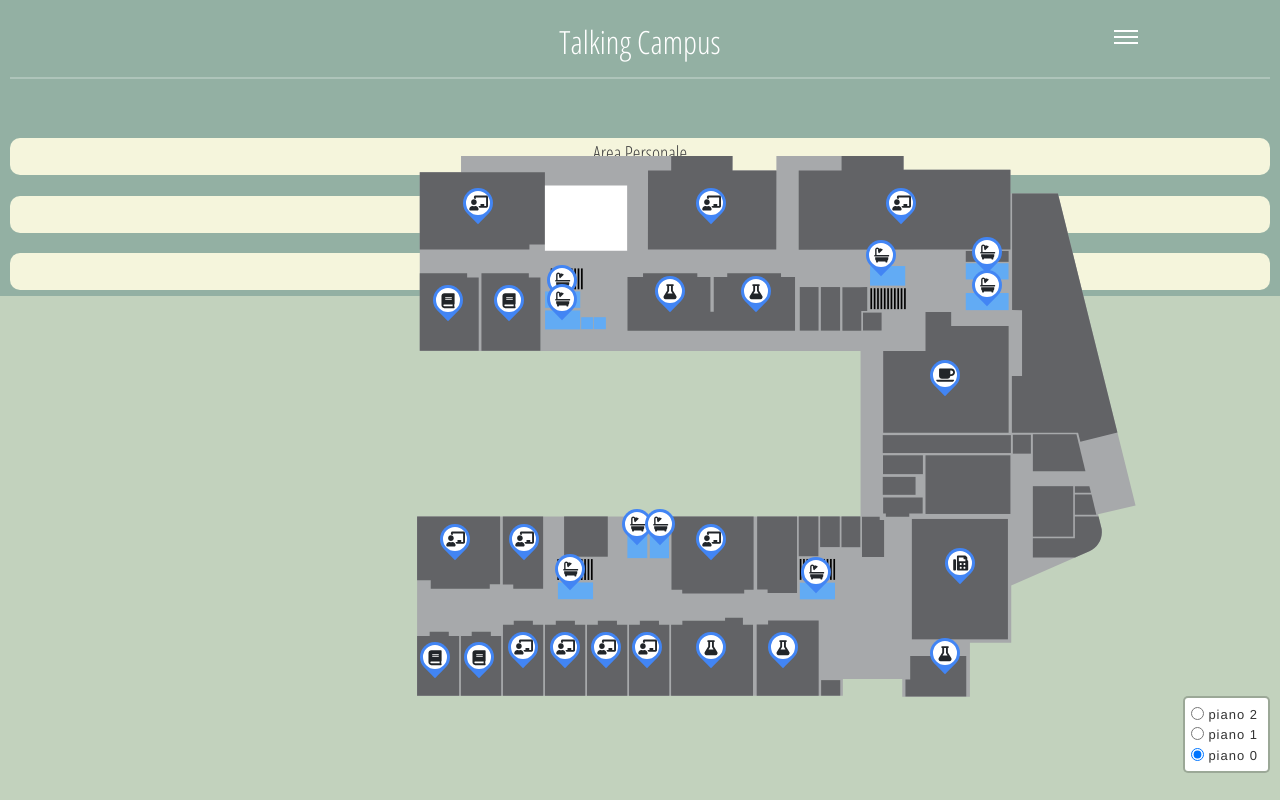
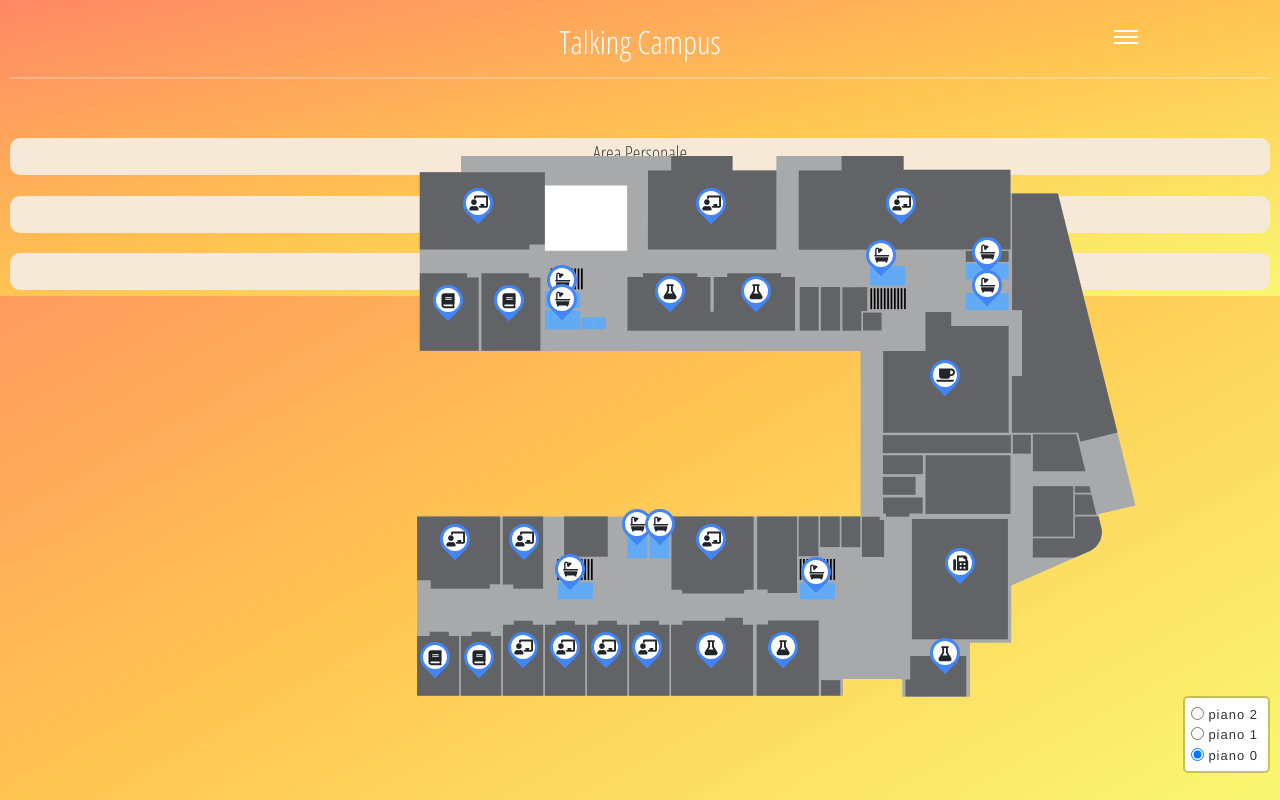
Before and after one commit to luzzo98/TalkingCampus, a React (Create React App) app: page /main-page in a window 1280 px wide. Built offline with nearby package versions, Linux system fonts and the light colour scheme.

Commit message:
modified colors of screen

```diff
--- a/package.json
+++ b/package.json
@@ -27,6 +27,7 @@
     "react-leaflet": "^3.2.1",
     "react-router-dom": "^5.3.0",
     "react-scripts": "4.0.3",
+    "react-tiger-transition": "^4.1.2",
     "sass": "^1.38.0",
     "typescript": "^4.1.2",
     "web-vitals": "^1.0.1"
@@ -49,6 +50,7 @@
     "not op_mini all"
   ],
   "devDependencies": {
+    "@react-spring/types": "^9.2.4",
     "@types/jquery": "^3.5.6",
     "@types/leaflet": "^1.7.4",
     "@types/react-router-dom": "^5.1.8"
--- a/src/App.tsx
+++ b/src/App.tsx
@@ -1,13 +1,13 @@
 import React, {useState} from 'react';
 import InitialForm from "./components/InitialForm";
 import './styles/App.css';
-import {Switch, Link, BrowserRouter as Router, Route} from "react-router-dom";
+import {Switch, BrowserRouter as Router, Route, Link} from "react-router-dom";
 import MainPage from "./components/MainPage";
 
 const App:React.FC = () => {
 
-    function linkToRoute(text: string) {
-        return <Link to={"/main-page"}>{text}</Link>
+    function linkToRoute(path: string, text: string):JSX.Element {
+        return <Link to={path}>{text}</Link>
     }
 
     return (
--- a/src/components/AsideMenù.tsx
+++ b/src/components/AsideMenù.tsx
@@ -1,5 +1,7 @@
 import '../styles/mainPageStyle/mainPageStyle.scss';
 import 'bootstrap/dist/css/bootstrap.min.css';
+import {BrowserRouter as Router, Route, Switch, Link} from "react-router-dom";
+import InitialForm from "./InitialForm";
 
 interface Props {
     id: number;
@@ -46,10 +48,12 @@
                     <h3>Ciao {name}!</h3>
                     <img src={img} className="avatar-holder"/>
                 </div>
-                {selectProfileMenu(role)}
-                <button className="corner-button logout-button">
-                    <span>Logout</span>
-                </button>
+                <Router>
+                    {selectProfileMenu(role)}
+                    <button className="corner-button logout-button">
+                        <span>Logout</span>
+                    </button>
+                </Router>
             </nav>
         </header>
     );
--- a/src/components/InitialForm.tsx
+++ b/src/components/InitialForm.tsx
@@ -4,11 +4,11 @@
 import {Link, BrowserRouter as Router} from "react-router-dom"
 const { TabPane } = Tabs;
 
-interface props {
-    linkToRoute: (text: string) => JSX.Element
+interface Props {
+    linkToRoute: (path: string, text: string) => JSX.Element
 }
 
-const InitialForm:React.FC<props> = ({linkToRoute}) => {
+const InitialForm:React.FC<Props> = ({linkToRoute}) => {
 
     const [username, setUserName] = useState("")
     const [passw, setPassw] = useState("")
@@ -53,7 +53,7 @@
                             // wrapperCol={{ offset: 8, span: 16 }}
                         >
                             <Button type="primary" htmlType="submit">
-                                {linkToRoute("Accedi")}
+                                {linkToRoute("/main-page","Accedi")}
                             </Button>
                         </Form.Item>
                     </Form>
--- a/src/components/MainPage.tsx
+++ b/src/components/MainPage.tsx
@@ -6,12 +6,12 @@
 
 const MainPage:React.FC = () => {
     return (
-        <body>
+        <div className={"main-container"}>
             <AsideMenu id={0} name={"Giovanni"} img={img} role={"student"}/>
             <main>
                 <MapBox />
             </main>
-        </body>
+        </div>
     );
 }
 
--- a/src/styles/App.css
+++ b/src/styles/App.css
@@ -13,7 +13,6 @@
   display: block;
   left: 0;
   right: 0;
-
 
   filter: blur(4px);
   -webkit-filter: blur(4px);
@@ -97,3 +96,7 @@
   background: #141414;
   border-color: #141414;
 }
+
+button > a {
+  text-decoration: none;
+}
--- a/src/styles/mainPageStyle/card.scss
+++ b/src/styles/mainPageStyle/card.scss
@@ -7,12 +7,12 @@
   box-sizing: border-box;
 }
 
-html, body {
+html, .main-container {
   width: 100%;
   height: 100%;
 }
 
-body {
+.main-container {
   background: #202020;
   font-family: 'Krub', sans-serif;
 }
@@ -26,10 +26,10 @@
 .card {
   position: relative;
   margin-bottom: 20px;
-  z-index: -1;
+  z-index: 10;
   width: 100%;
   height: 30%;
-  background-color: variables.$aside_background !important;
+  background: variables.$gradient !important;
   border: 0px solid white !important;
   overflow: hidden;
 
--- a/src/styles/mainPageStyle/mainPageStyle.scss
+++ b/src/styles/mainPageStyle/mainPageStyle.scss
@@ -4,15 +4,29 @@
 
 html {
   margin: 0px;
+  overflow: hidden;
 }
 
-body {
+.main-container {
   width: 100%;
-  overflow-x: hidden;
+  overflow: hidden;
   font-family: variables.$main-font;
   font-weight: 400;
   letter-spacing: 1px;
-  overflow: hidden;
+  animation-name: slide-in;
+  animation-duration: 1s;
+  animation-direction: alternate;
+}
+
+@keyframes slide-in {
+  from {
+    margin-left: 100%;
+  }
+
+  to {
+    margin-left: 0%;
+    width: 100%;
+  }
 }
 
 h1 {
@@ -87,7 +101,7 @@
   #map {
     width: 100%;
     height: 90vh;
-    background: variables.$start_color;
+    background: variables.$gradient;
     margin-right: 0px;
     flex-direction: row-reverse;
     position: relative;
@@ -255,9 +269,8 @@
   display: block;
   width: 100%;
   height: 10vh;
-  //position: fixed;
   left: 0px;
-  background: #efefef;
+  background: variables.$gradient;
   padding: 10px 10px 10px 50px;
   font-size: 30px;
   line-height: 30px;
@@ -273,7 +286,7 @@
   left:-17%;
   height: 100%;
   width: 17%;
-  background: variables.$aside_background;
+  background: variables.$gradient;
   overflow-x: hidden;
   overflow-y: hidden;
   padding: 10px;
@@ -315,7 +328,7 @@
   color:white;
 }
 
-body {
+.main-container {
   button {
     width: 100%;
     margin-bottom: 15%;
--- a/src/styles/mainPageStyle/mediaQueries.scss
+++ b/src/styles/mainPageStyle/mediaQueries.scss
@@ -7,7 +7,7 @@
     @include variables.resizable_hr(5%)
   }
 
-  body {
+  .main-container {
     .card {
 
       text-align: center;
@@ -126,7 +126,7 @@
     text-align: center;
   }
 
-  body {
+  .main-container {
     #drawer-toggle-label {
       left: 86%;
     }
@@ -166,7 +166,7 @@
 @media screen and (min-device-height: variables.$breakpoint-height-phone)
               and (max-width: variables.$breakpoint-mobile-screen){
 
-  body {
+  .main-container {
     #drawer {
       button.corner-button {
         margin: 0 0 2% 0;
@@ -193,7 +193,7 @@
 and (min-width: variables.$breakpoint-mobile-screen)
 and (max-width: variables.$breakpoint-desktop-screen) {
 
-  body {
+  .main-container {
     #drawer {
       button.corner-button {
         margin-bottom: 3%;
--- a/src/styles/mainPageStyle/variables.scss
+++ b/src/styles/mainPageStyle/variables.scss
@@ -6,7 +6,7 @@
 $dark-grey-3: #5F6A72;
 $dark-grey-4: #738A90;
 $grey      : #404040;
-$hover_color: #F5F5DC;
+$hover_color: #F6E9D8;
 $light-grey: #f1f1f1;
 $white     : #fff;
 $start_color: #C2D2BD;
@@ -14,6 +14,7 @@
 $aside_background: #93B0A3;
 $logout_button: #620024;
 $height    : calc((100% * 16)/9);
+$gradient: linear-gradient(to bottom right, #FF8865, #FFC452, #F9F871);
 
 $main-font: 'Open Sans Condensed', sans-serif;
 $secondary-font: 'Marmelad', sans-serif;
```
Also changed, not shown: 1 other file (tests, documents, lock files or other folders).
